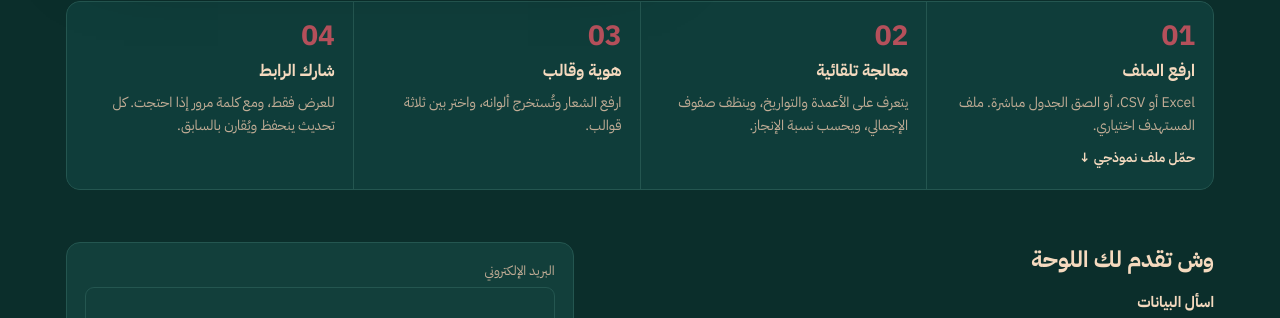
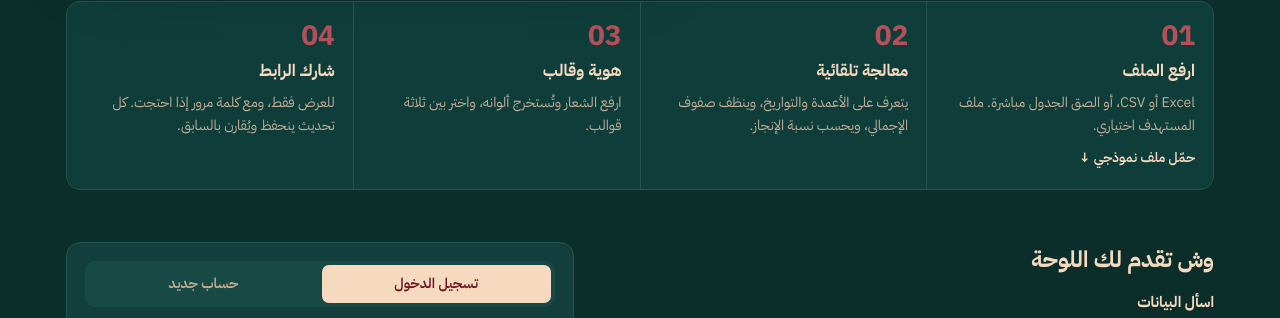
Before and after one commit to muniraalarbash-pixel/dashboard, a plain HTML site: page index.html in a window 1280 px wide. Shown: the part 623-941 px from the top of the page. Drawn offline with nearby package versions, Linux system fonts and the light colour scheme; a web font is replaced by a local one.

Commit message:
Show new-account tab on sign-in page (temporarily open sign-up)
Co-Authored-By: Claude Haiku 5.5 <noreply@anthropic.com>
Claude-Session: https://claude.ai/code/session_01LB7h3msbf458sQPGonhxB7

```diff
--- a/index.html
+++ b/index.html
@@ -74,7 +74,7 @@
       <div id="setup" class="notice" hidden></div>
       <div id="signed" hidden class="auth"><p data-en="You are signed in.">أنت مسجل الدخول.</p><a class="btn btn-primary" href="app.html" data-en="Go to my account">اذهب إلى مشاريعي</a></div>
       <div id="authbox">
-        <div class="tabs" role="tablist" hidden>
+        <div class="tabs" role="tablist">
           <button type="button" role="tab" id="tab-in" aria-selected="true" data-en="Sign in">تسجيل الدخول</button>
           <button type="button" role="tab" id="tab-up" aria-selected="false" data-en="New account">حساب جديد</button>
         </div>
```
